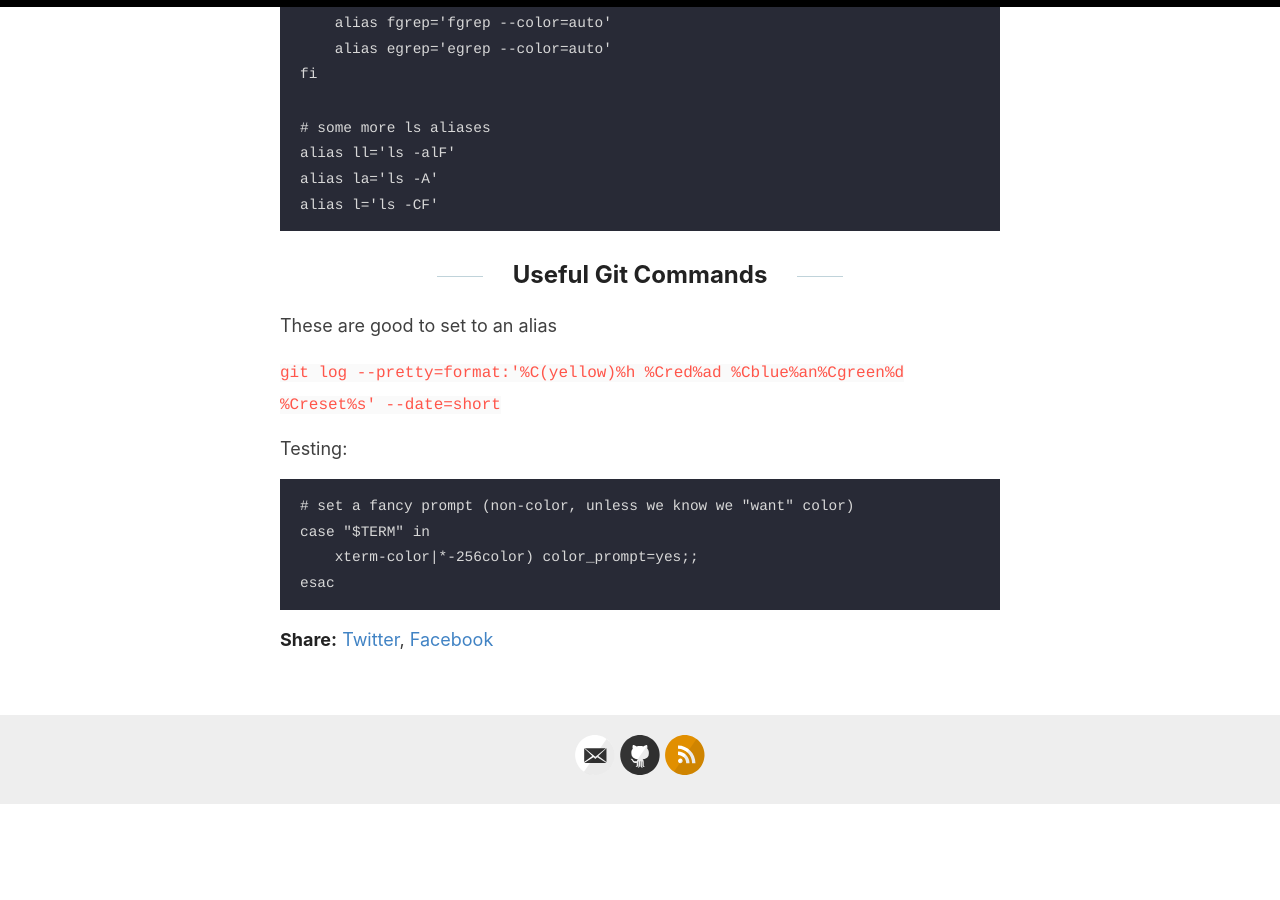
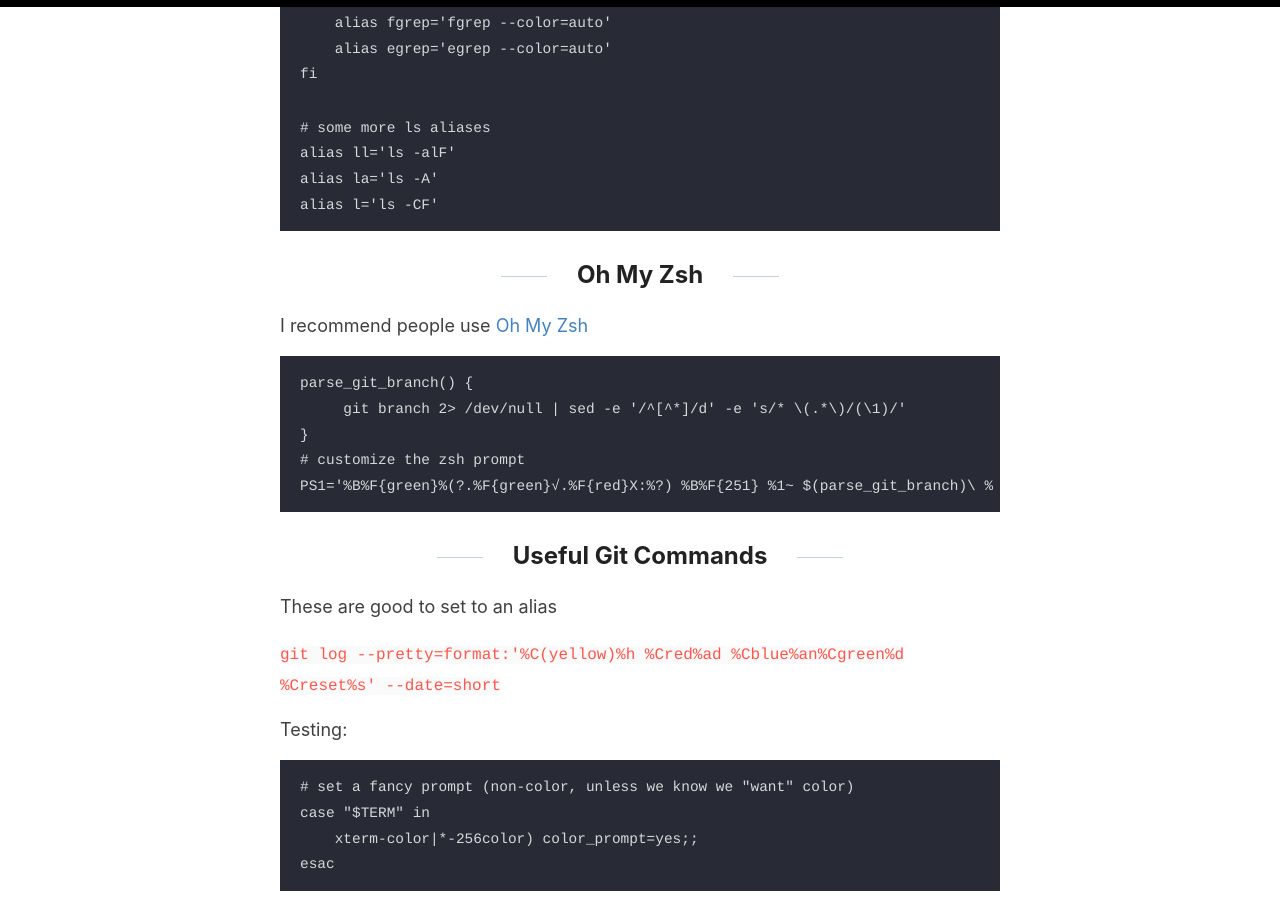
Before and after one commit to jss367/blog, a Jekyll site: the page built from _posts/2020-06-06-bash-aliases.md, in a window 1280 px wide and 900 px high, scrolled down 2367 px. Built offline with Jekyll 4.4.1, drawn with Linux system fonts in a browser that asks for light colours; our own code applies the rules of GitHub Pages for plain Markdown files; before the commit the page ends 3172 px from its top, so only the background shows below that.

Commit message:
Update 2020-06-06-bash-aliases.md

````diff
--- a/_posts/2020-06-06-bash-aliases.md
+++ b/_posts/2020-06-06-bash-aliases.md
@@ -104,7 +104,17 @@ alias la='ls -A'
 alias l='ls -CF'
 ```
 
+## Oh My Zsh
 
+I recommend people use [Oh My Zsh](https://ohmyz.sh/)
+
+```
+parse_git_branch() {
+     git branch 2> /dev/null | sed -e '/^[^*]/d' -e 's/* \(.*\)/(\1)/'
+}
+# customize the zsh prompt
+PS1='%B%F{green}%(?.%F{green}√.%F{red}X:%?) %B%F{251} %1~ $(parse_git_branch)\ %# '
+```
 
 
 ## Useful Git Commands
````
